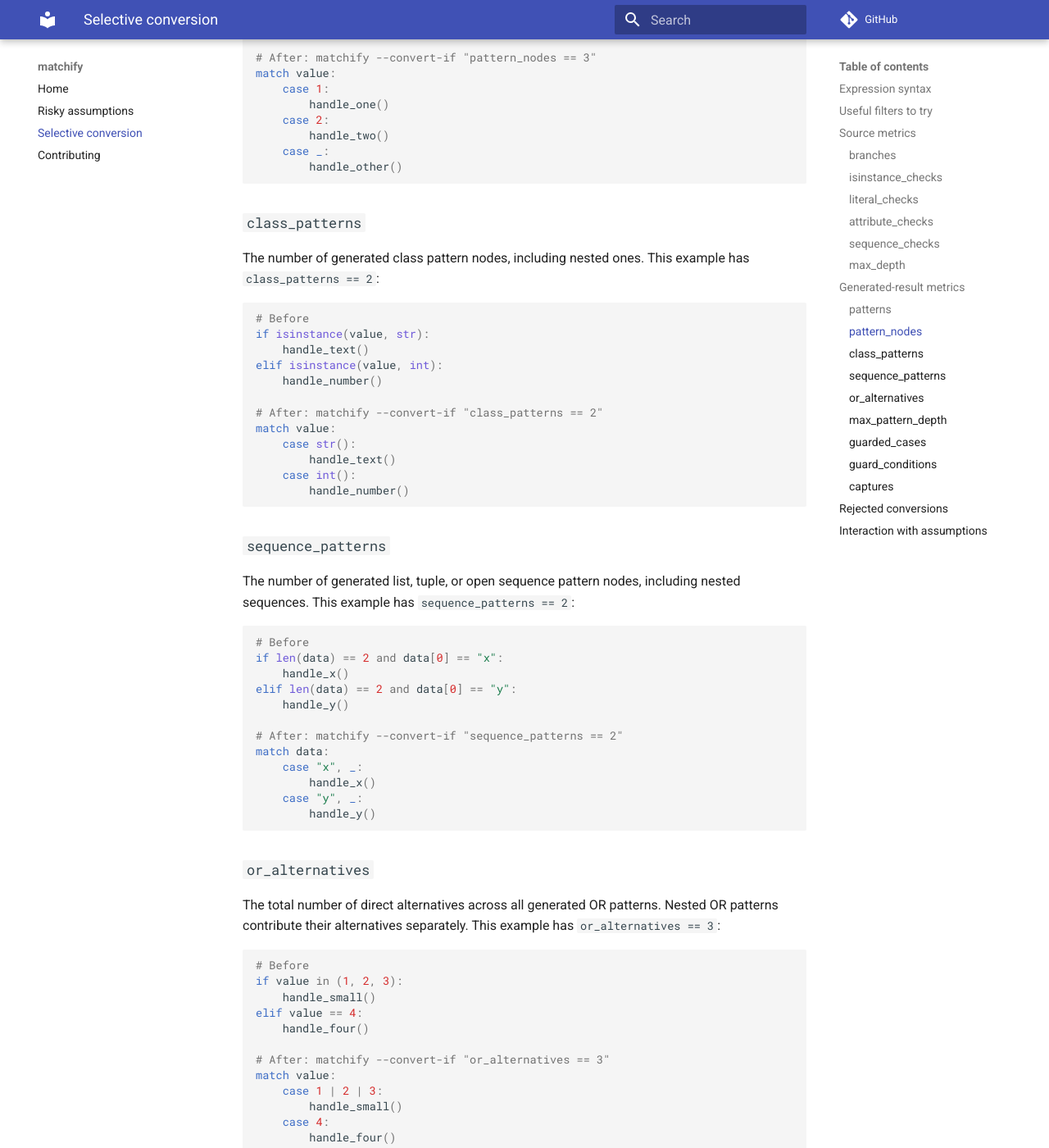
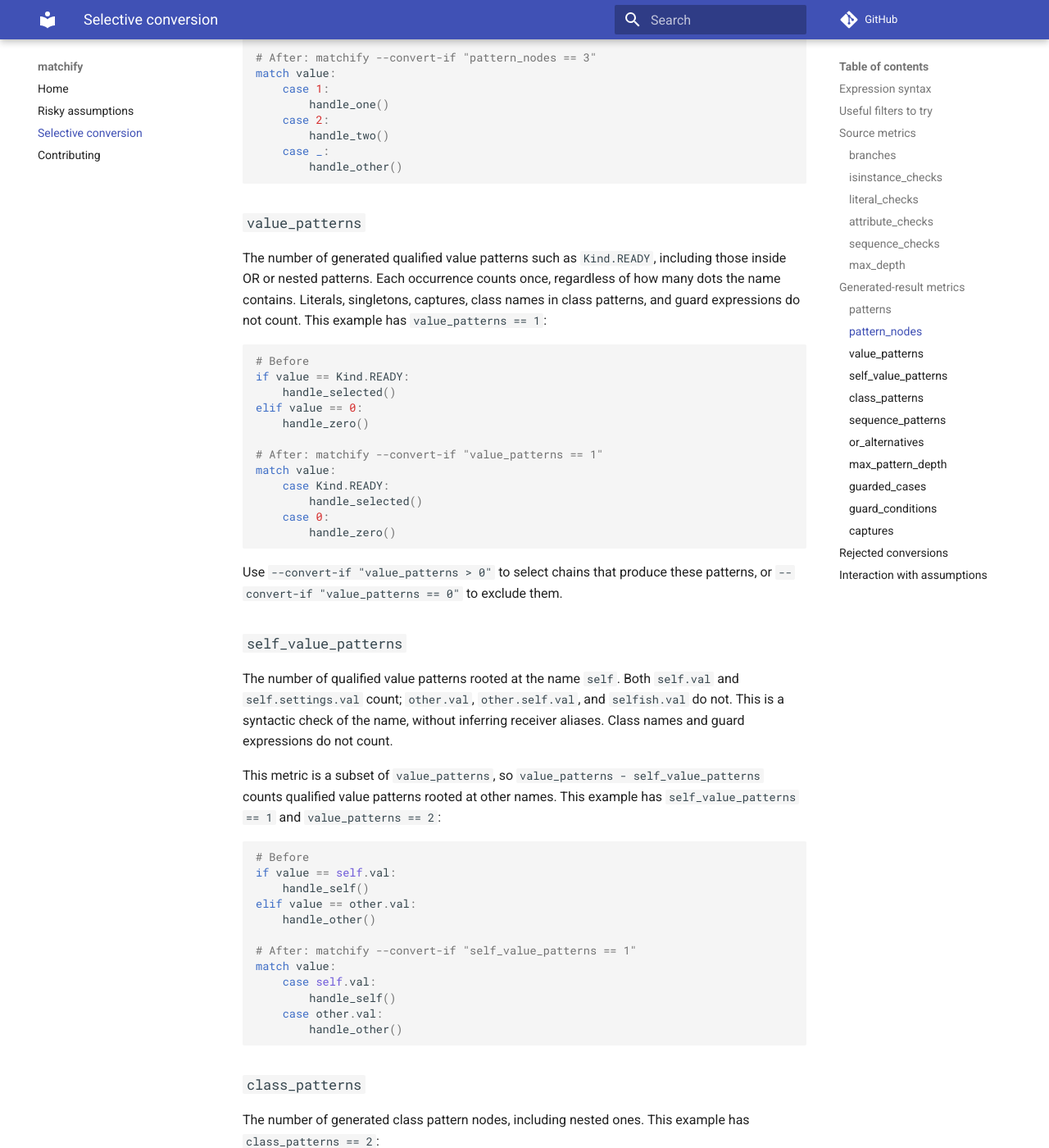
Before and after one commit to 15r10nk/matchify, an MkDocs documentation site: the page built from docs/selective-conversion.md, in a window 1280 px wide and 1400 px high, scrolled down 6107 px. Shown: the whole window at 82% size. Built offline with MkDocs 1.6.1 and Material for MkDocs 9.7.7, drawn with Linux system fonts in a browser that asks for light colours; comment, search, counter and statistics services are not loaded.

Commit message:
feat: add qualified and self value pattern metrics

````diff
--- a/docs/selective-conversion.md
+++ b/docs/selective-conversion.md
@@ -323,6 +323,59 @@ match value:
         handle_other()
 ```
 
+### `value_patterns`
+
+The number of generated qualified value patterns such as `Kind.READY`,
+including those inside OR or nested patterns. Each occurrence
+counts once, regardless of how many dots the name contains. Literals,
+singletons, captures, class names in class patterns, and guard expressions do
+not count. This example has `value_patterns == 1`:
+
+```python
+# Before
+if value == Kind.READY:
+    handle_selected()
+elif value == 0:
+    handle_zero()
+
+# After: matchify --convert-if "value_patterns == 1"
+match value:
+    case Kind.READY:
+        handle_selected()
+    case 0:
+        handle_zero()
+```
+
+Use `--convert-if "value_patterns > 0"` to select chains that produce these
+patterns, or `--convert-if "value_patterns == 0"` to exclude them.
+
+### `self_value_patterns`
+
+The number of qualified value patterns rooted at the name `self`. Both
+`self.val` and `self.settings.val` count; `other.val`, `other.self.val`, and
+`selfish.val` do not. This is a syntactic check of the name, without inferring
+receiver aliases. Class names and guard expressions do not count.
+
+This metric is a subset of `value_patterns`, so
+`value_patterns - self_value_patterns` counts qualified value patterns rooted
+at other names. This example has `self_value_patterns == 1` and
+`value_patterns == 2`:
+
+```python
+# Before
+if value == self.val:
+    handle_self()
+elif value == other.val:
+    handle_other()
+
+# After: matchify --convert-if "self_value_patterns == 1"
+match value:
+    case self.val:
+        handle_self()
+    case other.val:
+        handle_other()
+```
+
 ### `class_patterns`
 
 The number of generated class pattern nodes, including nested ones. This
````
Also changed, not shown: README.md (+1 -1 lines), 2 other files.
